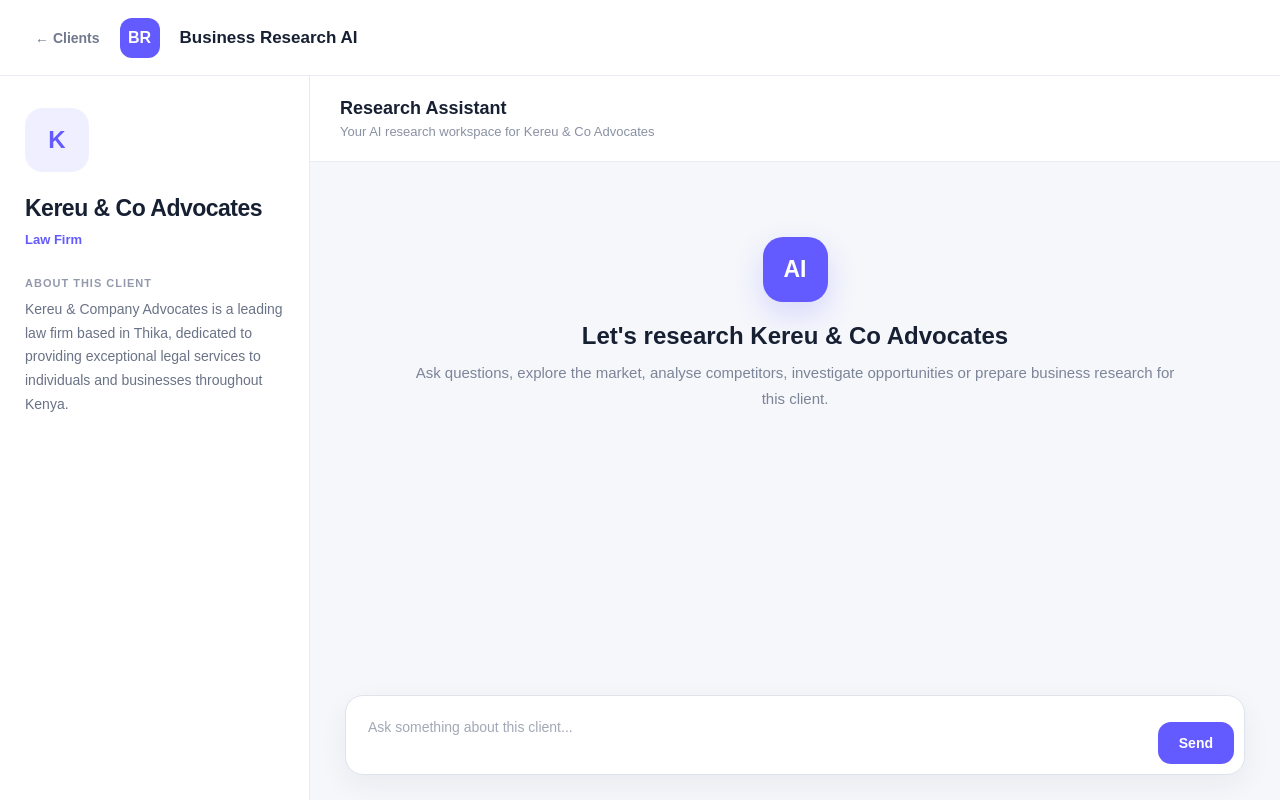
After one commit to mollenwambui/Business-Research-AI, a Django app: page /clients/1/ in a window 1280 px wide. The commit adds this page. Run offline with Django 5.2, Linux system fonts and the light colour scheme; data comes from the database, SQL or seed files in the repository.

Commit message:
added client-workspace

```diff
--- /dev/null
+++ b/clients/templates/clients/workspace.html
@@ -0,0 +1,449 @@
+<!DOCTYPE html>
+<html lang="en">
+
+<head>
+
+    <!-- Tell the browser which character encoding to use -->
+    <meta charset="UTF-8">
+
+    <!-- Make the interface responsive on different screen sizes -->
+    <meta name="viewport" content="width=device-width, initial-scale=1.0">
+
+    <!-- Display the client's business name in the browser tab -->
+    <title>{{ client.business_name }} | Business Research AI</title>
+
+    <style>
+
+        /* Remove default browser spacing and make sizing predictable */
+        * {
+            margin: 0;
+            padding: 0;
+            box-sizing: border-box;
+        }
+
+        /* Style the entire application */
+        body {
+            font-family: Arial, Helvetica, sans-serif;
+            background: #f5f7fb;
+            color: #172033;
+            height: 100vh;
+            overflow: hidden;
+        }
+
+        /* Create the top navigation bar */
+        .navbar {
+            height: 76px;
+            background: white;
+            border-bottom: 1px solid #e8ebf2;
+            display: flex;
+            align-items: center;
+            padding: 0 35px;
+        }
+
+        /* Style the left side of the navigation bar */
+        .nav-left {
+            display: flex;
+            align-items: center;
+            gap: 20px;
+        }
+
+        /* Style the back link */
+        .back-link {
+            color: #70798d;
+            text-decoration: none;
+            font-size: 14px;
+            font-weight: 600;
+        }
+
+        /* Change the back link when the mouse moves over it */
+        .back-link:hover {
+            color: #635bff;
+        }
+
+        /* Create the application logo */
+        .brand-logo {
+            width: 40px;
+            height: 40px;
+            border-radius: 12px;
+            background: #635bff;
+            color: white;
+            display: flex;
+            align-items: center;
+            justify-content: center;
+            font-size: 16px;
+            font-weight: 800;
+        }
+
+        /* Style the application name */
+        .brand-name {
+            font-size: 17px;
+            font-weight: 750;
+        }
+
+        /* Create the main workspace */
+        .workspace {
+            height: calc(100vh - 76px);
+            display: flex;
+        }
+
+        /* Create the client information sidebar */
+        .sidebar {
+            width: 310px;
+            background: white;
+            border-right: 1px solid #e8ebf2;
+            padding: 32px 25px;
+            overflow-y: auto;
+        }
+
+        /* Create the client icon */
+        .client-avatar {
+            width: 64px;
+            height: 64px;
+            border-radius: 18px;
+            background: #f0efff;
+            color: #635bff;
+            display: flex;
+            align-items: center;
+            justify-content: center;
+            font-size: 24px;
+            font-weight: 800;
+            margin-bottom: 22px;
+        }
+
+        /* Style the client business name */
+        .sidebar h1 {
+            font-size: 23px;
+            line-height: 1.3;
+            letter-spacing: -0.5px;
+            margin-bottom: 8px;
+        }
+
+        /* Style the client industry */
+        .industry {
+            color: #635bff;
+            font-size: 13px;
+            font-weight: 700;
+            margin-bottom: 30px;
+        }
+
+        /* Create spacing between client information sections */
+        .info-section {
+            margin-bottom: 28px;
+        }
+
+        /* Style information labels */
+        .info-label {
+            display: block;
+            color: #9299aa;
+            font-size: 11px;
+            font-weight: 800;
+            text-transform: uppercase;
+            letter-spacing: 1px;
+            margin-bottom: 9px;
+        }
+
+        /* Style client description */
+        .description {
+            color: #697286;
+            font-size: 14px;
+            line-height: 1.7;
+        }
+
+        /* Create the main chat area */
+        .chat-area {
+            flex: 1;
+            display: flex;
+            flex-direction: column;
+            min-width: 0;
+        }
+
+        /* Create the chat header */
+        .chat-header {
+            background: white;
+            border-bottom: 1px solid #e8ebf2;
+            padding: 22px 30px;
+        }
+
+        /* Style the chat heading */
+        .chat-header h2 {
+            font-size: 18px;
+            margin-bottom: 5px;
+        }
+
+        /* Style the chat description */
+        .chat-header p {
+            color: #8991a3;
+            font-size: 13px;
+        }
+
+        /* Create the message area */
+        .messages {
+            flex: 1;
+            overflow-y: auto;
+            padding: 35px;
+        }
+
+        /* Create the initial AI message */
+        .welcome-message {
+            max-width: 760px;
+            margin: 40px auto;
+            text-align: center;
+        }
+
+        /* Create the welcome icon */
+        .welcome-icon {
+            width: 65px;
+            height: 65px;
+            border-radius: 20px;
+            background: #635bff;
+            color: white;
+            display: flex;
+            align-items: center;
+            justify-content: center;
+            margin: 0 auto 20px;
+            font-size: 23px;
+            font-weight: 800;
+            box-shadow: 0 12px 30px rgba(99, 91, 255, 0.2);
+        }
+
+        /* Style the welcome heading */
+        .welcome-message h3 {
+            font-size: 24px;
+            margin-bottom: 10px;
+        }
+
+        /* Style the welcome description */
+        .welcome-message p {
+            color: #7c8497;
+            font-size: 15px;
+            line-height: 1.7;
+        }
+
+        /* Create the bottom message input area */
+        .input-area {
+            padding: 20px 30px 25px;
+            background: #f5f7fb;
+        }
+
+        /* Create the chat input container */
+        .input-box {
+            max-width: 900px;
+            margin: 0 auto;
+            background: white;
+            border: 1px solid #dfe3ec;
+            border-radius: 18px;
+            padding: 10px;
+            display: flex;
+            align-items: flex-end;
+            gap: 10px;
+            box-shadow: 0 10px 30px rgba(31, 41, 55, 0.06);
+        }
+
+        /* Style the message input */
+        .message-input {
+            flex: 1;
+            border: none;
+            outline: none;
+            resize: none;
+            min-height: 45px;
+            max-height: 150px;
+            padding: 13px 12px;
+            font-family: inherit;
+            font-size: 14px;
+            color: #172033;
+        }
+
+        /* Style the placeholder text */
+        .message-input::placeholder {
+            color: #a2a8b6;
+        }
+
+        /* Style the send button */
+        .send-button {
+            border: none;
+            background: #635bff;
+            color: white;
+            border-radius: 13px;
+            padding: 13px 21px;
+            font-size: 14px;
+            font-weight: 700;
+            cursor: pointer;
+            transition: transform 0.2s ease, background 0.2s ease;
+        }
+
+        /* Add interaction when the mouse moves over the send button */
+        .send-button:hover {
+            background: #5149e8;
+            transform: translateY(-1px);
+        }
+
+        /* Make the workspace responsive on smaller screens */
+        @media (max-width: 800px) {
+
+            .sidebar {
+                display: none;
+            }
+
+            .navbar {
+                padding: 0 20px;
+            }
+
+            .messages {
+                padding: 25px 18px;
+            }
+
+            .input-area {
+                padding: 15px;
+            }
+
+        }
+
+    </style>
+
+</head>
+
+<body>
+
+    <!-- Create the application navigation bar -->
+    <nav class="navbar">
+
+        <!-- Create the left side of the navigation bar -->
+        <div class="nav-left">
+
+            <!-- Link back to the client dashboard -->
+            <a href="{% url 'dashboard' %}" class="back-link">
+                ← Clients
+            </a>
+
+            <!-- Display the application logo -->
+            <div class="brand-logo">
+                BR
+            </div>
+
+            <!-- Display the application name -->
+            <span class="brand-name">
+                Business Research AI
+            </span>
+
+        </div>
+
+    </nav>
+
+
+    <!-- Create the main client workspace -->
+    <main class="workspace">
+
+
+        <!-- Create the client information sidebar -->
+        <aside class="sidebar">
+
+            <!-- Display the first letter of the business name -->
+            <div class="client-avatar">
+                {{ client.business_name|first|upper }}
+            </div>
+
+            <!-- Display the client's business name -->
+            <h1>
+                {{ client.business_name }}
+            </h1>
+
+            <!-- Display the client's industry -->
+            <p class="industry">
+                {{ client.industry }}
+            </p>
+
+
+            <!-- Display additional client information -->
+            <div class="info-section">
+
+                <!-- Display the information label -->
+                <span class="info-label">
+                    About this client
+                </span>
+
+                <!-- Display the client's description -->
+                <p class="description">
+                    {{ client.description }}
+                </p>
+
+            </div>
+
+        </aside>
+
+
+        <!-- Create the main AI chat area -->
+        <section class="chat-area">
+
+
+            <!-- Create the chat header -->
+            <header class="chat-header">
+
+                <!-- Display the research assistant heading -->
+                <h2>
+                    Research Assistant
+                </h2>
+
+                <!-- Display the current client -->
+                <p>
+                    Your AI research workspace for {{ client.business_name }}
+                </p>
+
+            </header>
+
+
+            <!-- Create the message area -->
+            <div class="messages">
+
+                <!-- Display the initial welcome message -->
+                <div class="welcome-message">
+
+                    <!-- Display the AI icon -->
+                    <div class="welcome-icon">
+                        AI
+                    </div>
+
+                    <!-- Welcome the researcher -->
+                    <h3>
+                        Let's research {{ client.business_name }}
+                    </h3>
+
+                    <!-- Explain what the researcher can ask -->
+                    <p>
+                        Ask questions, explore the market, analyse competitors,
+                        investigate opportunities or prepare business research
+                        for this client.
+                    </p>
+
+                </div>
+
+            </div>
+
+
+            <!-- Create the message input area -->
+            <div class="input-area">
+
+                <!-- Create the chat input box -->
+                <div class="input-box">
+
+                    <!-- Create the message input -->
+                    <textarea
+                        class="message-input"
+                        placeholder="Ask something about this client..."
+                    ></textarea>
+
+                    <!-- Create the send button -->
+                    <button class="send-button">
+                        Send
+                    </button>
+
+                </div>
+
+            </div>
+
+        </section>
+
+    </main>
+
+</body>
+
+</html>
--- a/clients/urls.py
+++ b/clients/urls.py
@@ -5,4 +5,7 @@
 urlpatterns = [
     # Connect the clients URL to the dashboard view
     path("", views.dashboard, name="dashboard"),
+
+    # Connect a specific client ID to that client's workspace
+    path("<int:client_id>/", views.client_workspace, name="client_workspace"),
 ]
--- a/clients/views.py
+++ b/clients/views.py
@@ -1,4 +1,5 @@
-from django.shortcuts import render
+#he render() function is a shortcut that combines an HTTP request and a context dictionary with an HTML template to return a fully rendered HttpResponse object.
+from django.shortcuts import get_object_or_404, render
 from .models import Client
 
 
@@ -14,3 +15,16 @@
             "clients": clients
         }
     )
+
+def client_workspace(request, client_id):
+    # Find the requested client or show a 404 page if it does not exist
+    client = get_object_or_404(Client, id=client_id)
+
+    # Send the selected client to the workspace template
+    return render(
+        request,
+        "clients/workspace.html",
+        {
+            "client": client
+        }
+    )
```
Also changed, not shown: clients/templates/clients/dashboard.html (+36 -83 lines), config/settings.py (+8 -0 lines), 1 other file.
